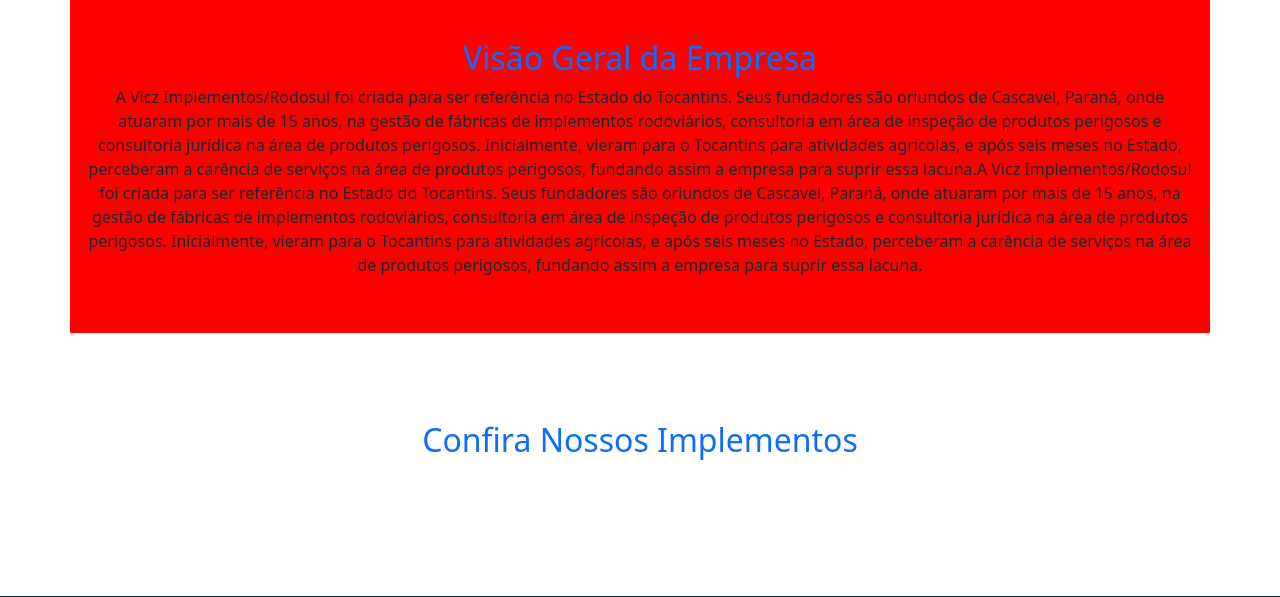
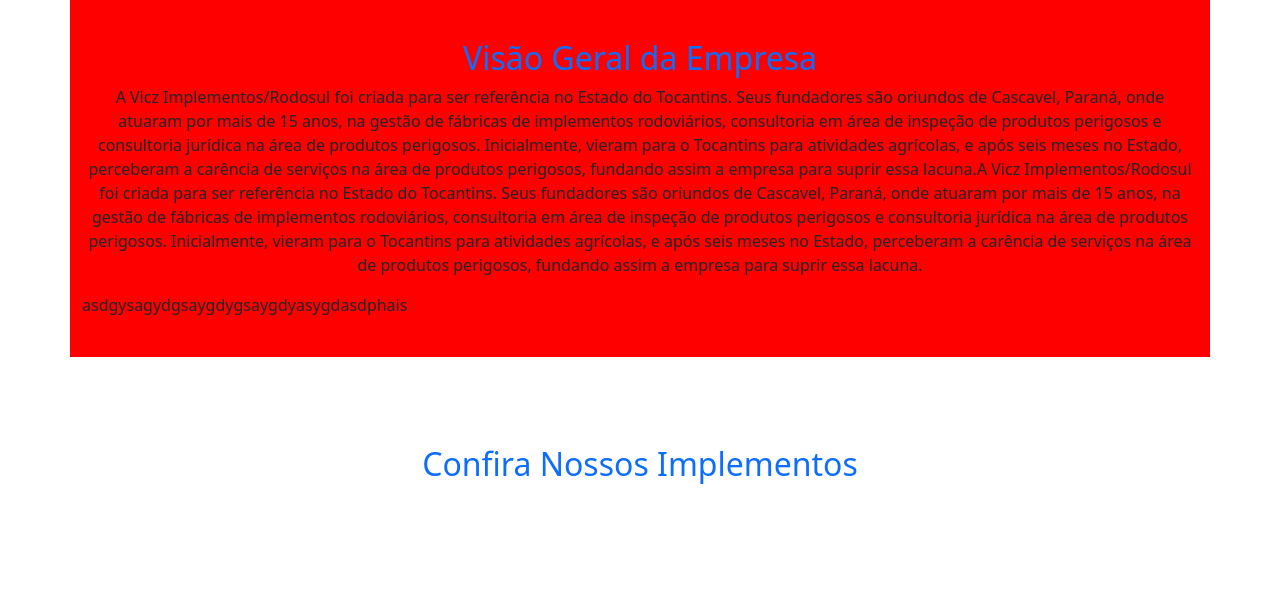
Before and after one commit to mordren/vicz_site, a PHP site: page / in a window 1280 px wide. Shown: the part 715-1312 px from the top of the page. Run offline with PHP 8.4, Linux system fonts and the light colour scheme; data that the repository does not hold is empty.

Commit message:
sahdhuas

```diff
--- a/index.php
+++ b/index.php
@@ -23,6 +23,7 @@ ini_set('display_errors', 1);
         <p class="text-center">
         A Vicz Implementos/Rodosul foi criada para ser referência no Estado do Tocantins. Seus fundadores são oriundos de Cascavel, Paraná, onde atuaram por mais de 15 anos, na gestão de fábricas de implementos rodoviários, consultoria em área de inspeção de produtos perigosos e consultoria jurídica na área de produtos perigosos. Inicialmente, vieram para o Tocantins para atividades agrícolas, e após seis meses no Estado, perceberam a carência de serviços na área de produtos perigosos, fundando assim a empresa para suprir essa lacuna.A Vicz Implementos/Rodosul foi criada para ser referência no Estado do Tocantins. Seus fundadores são oriundos de Cascavel, Paraná, onde atuaram por mais de 15 anos, na gestão de fábricas de implementos rodoviários, consultoria em área de inspeção de produtos perigosos e consultoria jurídica na área de produtos perigosos. Inicialmente, vieram para o Tocantins para atividades agrícolas, e após seis meses no Estado, perceberam a carência de serviços na área de produtos perigosos, fundando assim a empresa para suprir essa lacuna.
         </p>
+        asdgysagydgsaygdygsaygdyasygdasdphais
     </section>
     <section id="implementos-home" class="container my-5">
     <h2  class="text-center text-primary">Confira Nossos Implementos</h2>
```
